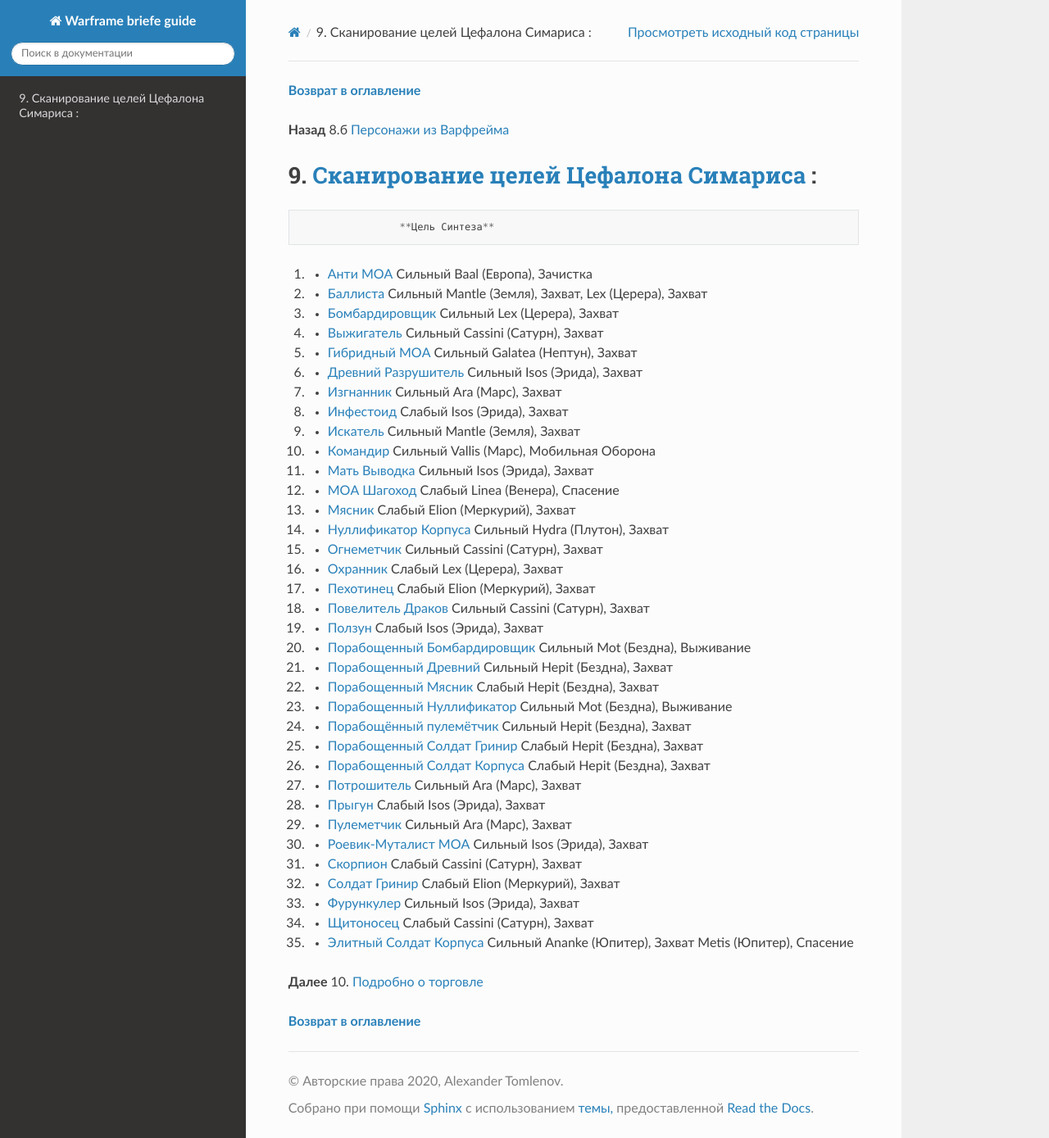
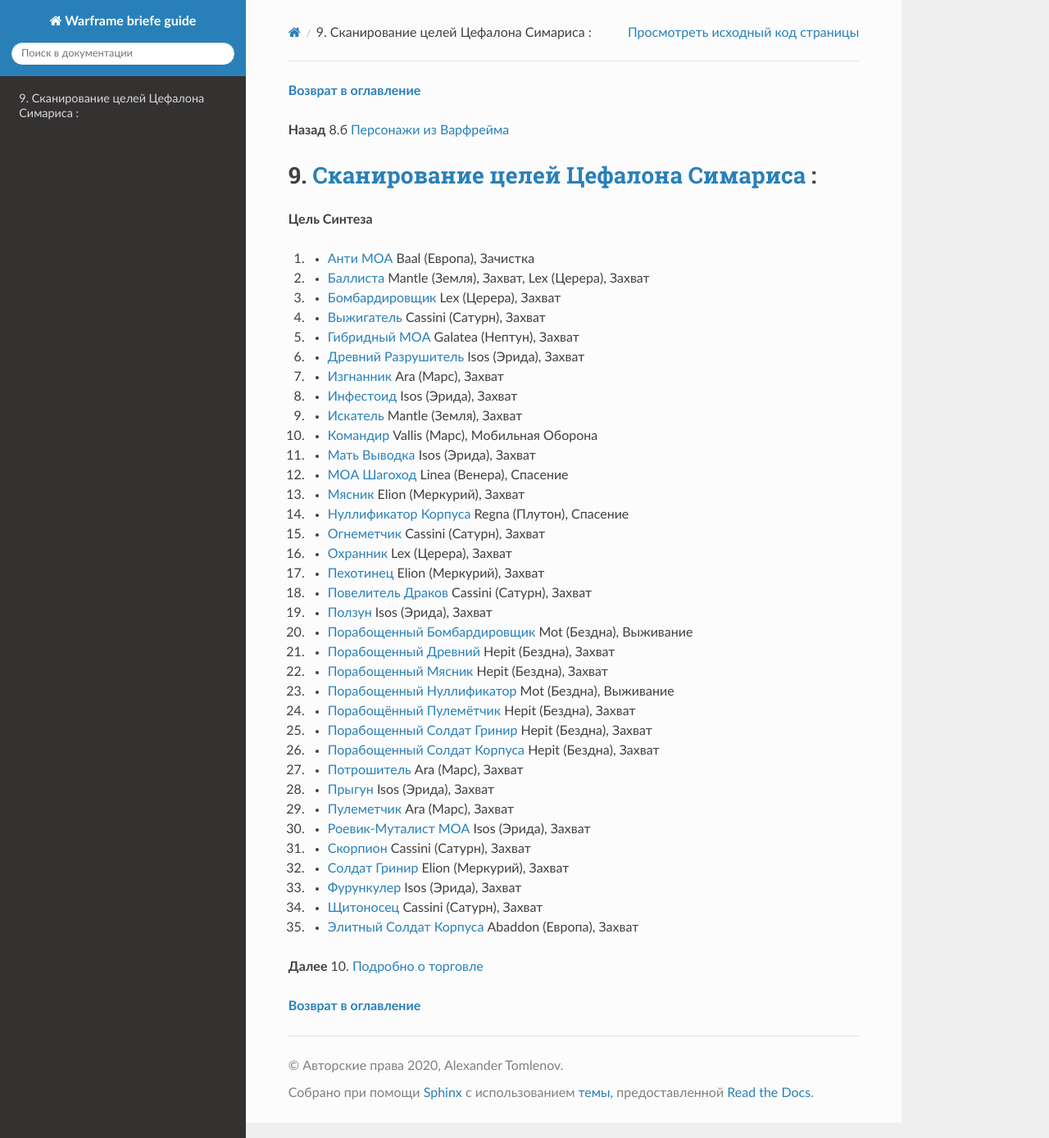
Before and after one commit to crackedmind/warframe-brief-guide, a Sphinx documentation site: the page built from source/09.md, in a window 1280 px wide and 1389 px high. Shown: the whole window at 82% size. Built offline with Sphinx 7.4.7 and the Read the Docs theme 2.0.0, drawn with Linux system fonts in a browser that asks for light colours.

Commit message:
Правка списка скана 9

```diff
--- a/source/09.md
+++ b/source/09.md
@@ -5,43 +5,43 @@
 
 ## 9. [Сканирование целей Цефалона Симариса](https://warframe.fandom.com/ru/wiki/%D0%A6%D0%B5%D0%BB%D1%8C_%D0%A1%D0%B8%D0%BD%D1%82%D0%B5%D0%B7%D0%B0#%D0%95%D0%B6%D0%B5%D0%B4%D0%BD%D0%B5%D0%B2%D0%BD%D0%B0%D1%8F%20%D0%BC%D0%B8%D1%81%D1%81%D0%B8%D1%8F) :
 
-			 **Цель Синтеза**
+ **Цель Синтеза**
 
-1. - [Анти МОА](https://warframe.fandom.com/ru/wiki/%D0%90%D0%BD%D1%82%D0%B8_%D0%9C%D0%9E%D0%90)				Сильный		Baal (Европа), Зачистка
-2. - [Баллиста](https://warframe.fandom.com/ru/wiki/%D0%91%D0%B0%D0%BB%D0%BB%D0%B8%D1%81%D1%82%D0%B0)				Сильный		Mantle (Земля), Захват, Lex (Церера), Захват
-3. - [Бомбардировщик](https://warframe.fandom.com/ru/wiki/%D0%91%D0%BE%D0%BC%D0%B1%D0%B0%D1%80%D0%B4%D0%B8%D1%80%D0%BE%D0%B2%D1%89%D0%B8%D0%BA)			Сильный		Lex (Церера), Захват
-4. - [Выжигатель](https://warframe.fandom.com/ru/wiki/%D0%92%D1%8B%D0%B6%D0%B8%D0%B3%D0%B0%D1%82%D0%B5%D0%BB%D1%8C)				Сильный		Cassini (Сатурн), Захват
-5. - [Гибридный МОА](https://warframe.fandom.com/ru/wiki/%D0%93%D0%B8%D0%B1%D1%80%D0%B8%D0%B4%D0%BD%D1%8B%D0%B9_%D0%9C%D0%9E%D0%90)			Сильный		Galatea (Нептун), Захват
-6. - [Древний Разрушитель](https://warframe.fandom.com/ru/wiki/%D0%94%D1%80%D0%B5%D0%B2%D0%BD%D0%B8%D0%B9_%D0%A0%D0%B0%D0%B7%D1%80%D1%83%D1%88%D0%B8%D1%82%D0%B5%D0%BB%D1%8C)		Сильный		Isos (Эрида), Захват
-7. - [Изгнанник](https://warframe.fandom.com/ru/wiki/%D0%98%D0%B7%D0%B3%D0%BD%D0%B0%D0%BD%D0%BD%D0%B8%D0%BA)				Сильный		Ara (Марс), Захват
-8. - [Инфестоид](https://warframe.fandom.com/ru/wiki/%D0%98%D0%BD%D1%84%D0%B5%D1%81%D1%82%D0%BE%D0%B8%D0%B4)				Слабый		Isos (Эрида), Захват
-9. - [Искатель](https://warframe.fandom.com/ru/wiki/%D0%98%D1%81%D0%BA%D0%B0%D1%82%D0%B5%D0%BB%D1%8C)				Сильный		Mantle (Земля), Захват
-10. - [Командир](https://warframe.fandom.com/ru/wiki/%D0%9A%D0%BE%D0%BC%D0%B0%D0%BD%D0%B4%D0%B8%D1%80)				Сильный		Vallis (Марс), Мобильная Оборона
-11. - [Мать Выводка](https://warframe.fandom.com/ru/wiki/%D0%9C%D0%B0%D1%82%D1%8C_%D0%B2%D1%8B%D0%B2%D0%BE%D0%B4%D0%BA%D0%B0)			Сильный		Isos (Эрида), Захват
-12. - [МОА Шагоход](https://warframe.fandom.com/ru/wiki/%D0%9C%D0%9E%D0%90_%D0%A8%D0%B0%D0%B3%D0%BE%D1%85%D0%BE%D0%B4)			Слабый		Linea (Венера), Спасение
-13. - [Мясник](https://warframe.fandom.com/ru/wiki/%D0%9C%D1%8F%D1%81%D0%BD%D0%B8%D0%BA)				Слабый		Elion (Меркурий), Захват
-14. - [Нуллификатор Корпуса](https://warframe.fandom.com/ru/wiki/%D0%9D%D1%83%D0%BB%D0%BB%D0%B8%D1%84%D0%B8%D0%BA%D0%B0%D1%82%D0%BE%D1%80_%D0%9A%D0%BE%D1%80%D0%BF%D1%83%D1%81%D0%B0)		Сильный		Hydra (Плутон), Захват
-15. - [Огнеметчик](https://warframe.fandom.com/ru/wiki/%D0%9E%D0%B3%D0%BD%D0%B5%D0%BC%D1%91%D1%82%D1%87%D0%B8%D0%BA)				Сильный		Cassini (Сатурн), Захват
-16. - [Охранник](https://warframe.fandom.com/ru/wiki/%D0%9E%D1%85%D1%80%D0%B0%D0%BD%D0%BD%D0%B8%D0%BA)				Слабый		Lex (Церера), Захват
-17. - [Пехотинец](https://warframe.fandom.com/ru/wiki/%D0%9F%D0%B5%D1%85%D0%BE%D1%82%D0%B8%D0%BD%D0%B5%D1%86)				Слабый		Elion (Меркурий), Захват
-18. - [Повелитель Драков](https://warframe.fandom.com/ru/wiki/%D0%9F%D0%BE%D0%B2%D0%B5%D0%BB%D0%B8%D1%82%D0%B5%D0%BB%D1%8C_%D0%94%D1%80%D0%B0%D0%BA%D0%BE%D0%B2)			Сильный		Cassini (Сатурн), Захват
-19. - [Ползун](https://warframe.fandom.com/ru/wiki/%D0%9F%D0%BE%D0%BB%D0%B7%D1%83%D0%BD)				Слабый		Isos (Эрида), Захват
-20. - [Порабощенный Бомбардировщик](https://warframe.fandom.com/ru/wiki/%D0%9F%D0%BE%D1%80%D0%B0%D0%B1%D0%BE%D1%89%D1%91%D0%BD%D0%BD%D1%8B%D0%B9_%D0%91%D0%BE%D0%BC%D0%B1%D0%B0%D1%80%D0%B4%D0%B8%D1%80%D0%BE%D0%B2%D1%89%D0%B8%D0%BA)	Сильный		Mot (Бездна), Выживание
-21. - [Порабощенный Древний](https://warframe.fandom.com/ru/wiki/%D0%9F%D0%BE%D1%80%D0%B0%D0%B1%D0%BE%D1%89%D1%91%D0%BD%D0%BD%D1%8B%D0%B9_%D0%94%D1%80%D0%B5%D0%B2%D0%BD%D0%B8%D0%B9)		Сильный		Hepit (Бездна), Захват
-22. - [Порабощенный Мясник](https://warframe.fandom.com/ru/wiki/%D0%9F%D0%BE%D1%80%D0%B0%D0%B1%D0%BE%D1%89%D1%91%D0%BD%D0%BD%D1%8B%D0%B9_%D0%9C%D1%8F%D1%81%D0%BD%D0%B8%D0%BA)		Слабый		Hepit (Бездна), Захват
-23. - [Порабощенный Нуллификатор](https://warframe.fandom.com/ru/wiki/%D0%9F%D0%BE%D1%80%D0%B0%D0%B1%D0%BE%D1%89%D1%91%D0%BD%D0%BD%D1%8B%D0%B9_%D0%9D%D1%83%D0%BB%D0%BB%D0%B8%D1%84%D0%B8%D0%BA%D0%B0%D1%82%D0%BE%D1%80)	Сильный		Mot (Бездна), Выживание
-24. - [Порабощённый пулемётчик](https://warframe.fandom.com/ru/wiki/%D0%9F%D0%BE%D1%80%D0%B0%D0%B1%D0%BE%D1%89%D1%91%D0%BD%D0%BD%D1%8B%D0%B9_%D0%9F%D1%83%D0%BB%D0%B5%D0%BC%D1%91%D1%82%D1%87%D0%B8%D0%BA)	Сильный		Hepit (Бездна), Захват
-25. - [Порабощенный Солдат Гринир](https://warframe.fandom.com/ru/wiki/%D0%9F%D0%BE%D1%80%D0%B0%D0%B1%D0%BE%D1%89%D1%91%D0%BD%D0%BD%D1%8B%D0%B9_%D0%A1%D0%BE%D0%BB%D0%B4%D0%B0%D1%82_%D0%93%D1%80%D0%B8%D0%BD%D0%B8%D1%80)	Слабый		Hepit (Бездна), Захват
-26. - [Порабощенный Солдат Корпуса](https://warframe.fandom.com/ru/wiki/%D0%9F%D0%BE%D1%80%D0%B0%D0%B1%D0%BE%D1%89%D1%91%D0%BD%D0%BD%D1%8B%D0%B9_%D0%A1%D0%BE%D0%BB%D0%B4%D0%B0%D1%82_%D0%9A%D0%BE%D1%80%D0%BF%D1%83%D1%81%D0%B0)	Слабый		Hepit (Бездна), Захват
-27. - [Потрошитель](https://warframe.fandom.com/ru/wiki/%D0%9F%D0%BE%D1%82%D1%80%D0%BE%D1%88%D0%B8%D1%82%D0%B5%D0%BB%D1%8C)			Сильный		Ara (Марс), Захват
-28. - [Прыгун](https://warframe.fandom.com/ru/wiki/%D0%9F%D1%80%D1%8B%D0%B3%D1%83%D0%BD)				Слабый		Isos (Эрида), Захват
-29. - [Пулеметчик](https://warframe.fandom.com/ru/wiki/%D0%A2%D1%8F%D0%B6%D1%91%D0%BB%D1%8B%D0%B9_%D0%9F%D1%83%D0%BB%D0%B5%D0%BC%D1%91%D1%82%D1%87%D0%B8%D0%BA)				Сильный		Ara (Марс), Захват
-30. - [Роевик-Муталист МОА](https://warframe.fandom.com/ru/wiki/%D0%A0%D0%BE%D0%B5%D0%B2%D0%B8%D0%BA-%D0%9C%D1%83%D1%82%D0%B0%D0%BB%D0%B8%D1%81%D1%82_%D0%9C%D0%9E%D0%90)			Сильный		Isos (Эрида), Захват
-31. - [Скорпион](https://warframe.fandom.com/ru/wiki/%D0%A1%D0%BA%D0%BE%D1%80%D0%BF%D0%B8%D0%BE%D0%BD)				Слабый		Cassini (Сатурн), Захват
-32. - [Солдат Гринир](https://warframe.fandom.com/ru/wiki/%D0%A1%D0%BE%D0%BB%D0%B4%D0%B0%D1%82_%D0%93%D1%80%D0%B8%D0%BD%D0%B8%D1%80)			Слабый		Elion (Меркурий), Захват
-33. - [Фурункулер](https://warframe.fandom.com/ru/wiki/%D0%A4%D1%83%D1%80%D1%83%D0%BD%D0%BA%D1%83%D0%BB%D0%B5%D1%80)				Сильный		Isos (Эрида), Захват
-34. - [Щитоносец](https://warframe.fandom.com/ru/wiki/%D0%A9%D0%B8%D1%82%D0%BE%D0%BD%D0%BE%D1%81%D0%B5%D1%86)				Слабый		Cassini (Сатурн), Захват
-35. - [Элитный Солдат Корпуса](https://warframe.fandom.com/ru/wiki/%D0%AD%D0%BB%D0%B8%D1%82%D0%BD%D1%8B%D0%B9_%D1%81%D0%BE%D0%BB%D0%B4%D0%B0%D1%82_%D0%9A%D0%BE%D1%80%D0%BF%D1%83%D1%81%D0%B0)		Сильный		Ananke (Юпитер), Захват                                    Metis (Юпитер), Спасение
+1. - [Анти МОА](https://warframe.fandom.com/ru/wiki/%D0%90%D0%BD%D1%82%D0%B8_%D0%9C%D0%9E%D0%90)						Baal (Европа), Зачистка
+2. - [Баллиста](https://warframe.fandom.com/ru/wiki/%D0%91%D0%B0%D0%BB%D0%BB%D0%B8%D1%81%D1%82%D0%B0)						Mantle (Земля), Захват, Lex (Церера), Захват
+3. - [Бомбардировщик](https://warframe.fandom.com/ru/wiki/%D0%91%D0%BE%D0%BC%D0%B1%D0%B0%D1%80%D0%B4%D0%B8%D1%80%D0%BE%D0%B2%D1%89%D0%B8%D0%BA)					Lex (Церера), Захват
+4. - [Выжигатель](https://warframe.fandom.com/ru/wiki/%D0%92%D1%8B%D0%B6%D0%B8%D0%B3%D0%B0%D1%82%D0%B5%D0%BB%D1%8C)						Cassini (Сатурн), Захват
+5. - [Гибридный МОА](https://warframe.fandom.com/ru/wiki/%D0%93%D0%B8%D0%B1%D1%80%D0%B8%D0%B4%D0%BD%D1%8B%D0%B9_%D0%9C%D0%9E%D0%90)					Galatea (Нептун), Захват
+6. - [Древний Разрушитель](https://warframe.fandom.com/ru/wiki/%D0%94%D1%80%D0%B5%D0%B2%D0%BD%D0%B8%D0%B9_%D0%A0%D0%B0%D0%B7%D1%80%D1%83%D1%88%D0%B8%D1%82%D0%B5%D0%BB%D1%8C)				Isos (Эрида), Захват
+7. - [Изгнанник](https://warframe.fandom.com/ru/wiki/%D0%98%D0%B7%D0%B3%D0%BD%D0%B0%D0%BD%D0%BD%D0%B8%D0%BA)						Ara (Марс), Захват
+8. - [Инфестоид](https://warframe.fandom.com/ru/wiki/%D0%98%D0%BD%D1%84%D0%B5%D1%81%D1%82%D0%BE%D0%B8%D0%B4)						Isos (Эрида), Захват
+9. - [Искатель](https://warframe.fandom.com/ru/wiki/%D0%98%D1%81%D0%BA%D0%B0%D1%82%D0%B5%D0%BB%D1%8C)						Mantle (Земля), Захват
+10. - [Командир](https://warframe.fandom.com/ru/wiki/%D0%9A%D0%BE%D0%BC%D0%B0%D0%BD%D0%B4%D0%B8%D1%80)						Vallis (Марс), Мобильная Оборона
+11. - [Мать Выводка](https://warframe.fandom.com/ru/wiki/%D0%9C%D0%B0%D1%82%D1%8C_%D0%B2%D1%8B%D0%B2%D0%BE%D0%B4%D0%BA%D0%B0)					Isos (Эрида), Захват
+12. - [МОА Шагоход](https://warframe.fandom.com/ru/wiki/%D0%9C%D0%9E%D0%90_%D0%A8%D0%B0%D0%B3%D0%BE%D1%85%D0%BE%D0%B4)					Linea (Венера), Спасение
+13. - [Мясник](https://warframe.fandom.com/ru/wiki/%D0%9C%D1%8F%D1%81%D0%BD%D0%B8%D0%BA)						Elion (Меркурий), Захват
+14. - [Нуллификатор Корпуса](https://warframe.fandom.com/ru/wiki/%D0%9D%D1%83%D0%BB%D0%BB%D0%B8%D1%84%D0%B8%D0%BA%D0%B0%D1%82%D0%BE%D1%80_%D0%9A%D0%BE%D1%80%D0%BF%D1%83%D1%81%D0%B0)				Regna (Плутон), Спасение
+15. - [Огнеметчик](https://warframe.fandom.com/ru/wiki/%D0%9E%D0%B3%D0%BD%D0%B5%D0%BC%D1%91%D1%82%D1%87%D0%B8%D0%BA)						Cassini (Сатурн), Захват
+16. - [Охранник](https://warframe.fandom.com/ru/wiki/%D0%9E%D1%85%D1%80%D0%B0%D0%BD%D0%BD%D0%B8%D0%BA)						Lex (Церера), Захват
+17. - [Пехотинец](https://warframe.fandom.com/ru/wiki/%D0%9F%D0%B5%D1%85%D0%BE%D1%82%D0%B8%D0%BD%D0%B5%D1%86)						Elion (Меркурий), Захват
+18. - [Повелитель Драков](https://warframe.fandom.com/ru/wiki/%D0%9F%D0%BE%D0%B2%D0%B5%D0%BB%D0%B8%D1%82%D0%B5%D0%BB%D1%8C_%D0%94%D1%80%D0%B0%D0%BA%D0%BE%D0%B2)					Cassini (Сатурн), Захват
+19. - [Ползун](https://warframe.fandom.com/ru/wiki/%D0%9F%D0%BE%D0%BB%D0%B7%D1%83%D0%BD)						Isos (Эрида), Захват
+20. - [Порабощенный Бомбардировщик](https://warframe.fandom.com/ru/wiki/%D0%9F%D0%BE%D1%80%D0%B0%D0%B1%D0%BE%D1%89%D1%91%D0%BD%D0%BD%D1%8B%D0%B9_%D0%91%D0%BE%D0%BC%D0%B1%D0%B0%D1%80%D0%B4%D0%B8%D1%80%D0%BE%D0%B2%D1%89%D0%B8%D0%BA)			Mot (Бездна), Выживание
+21. - [Порабощенный Древний](https://warframe.fandom.com/ru/wiki/%D0%9F%D0%BE%D1%80%D0%B0%D0%B1%D0%BE%D1%89%D1%91%D0%BD%D0%BD%D1%8B%D0%B9_%D0%94%D1%80%D0%B5%D0%B2%D0%BD%D0%B8%D0%B9)				Hepit (Бездна), Захват
+22. - [Порабощенный Мясник](https://warframe.fandom.com/ru/wiki/%D0%9F%D0%BE%D1%80%D0%B0%D0%B1%D0%BE%D1%89%D1%91%D0%BD%D0%BD%D1%8B%D0%B9_%D0%9C%D1%8F%D1%81%D0%BD%D0%B8%D0%BA)				Hepit (Бездна), Захват
+23. - [Порабощенный Нуллификатор](https://warframe.fandom.com/ru/wiki/%D0%9F%D0%BE%D1%80%D0%B0%D0%B1%D0%BE%D1%89%D1%91%D0%BD%D0%BD%D1%8B%D0%B9_%D0%9D%D1%83%D0%BB%D0%BB%D0%B8%D1%84%D0%B8%D0%BA%D0%B0%D1%82%D0%BE%D1%80)			Mot (Бездна), Выживание
+24. - [Порабощённый Пулемётчик](https://warframe.fandom.com/ru/wiki/%D0%9F%D0%BE%D1%80%D0%B0%D0%B1%D0%BE%D1%89%D1%91%D0%BD%D0%BD%D1%8B%D0%B9_%D0%9F%D1%83%D0%BB%D0%B5%D0%BC%D1%91%D1%82%D1%87%D0%B8%D0%BA)			Hepit (Бездна), Захват
+25. - [Порабощенный Солдат Гринир](https://warframe.fandom.com/ru/wiki/%D0%9F%D0%BE%D1%80%D0%B0%D0%B1%D0%BE%D1%89%D1%91%D0%BD%D0%BD%D1%8B%D0%B9_%D0%A1%D0%BE%D0%BB%D0%B4%D0%B0%D1%82_%D0%93%D1%80%D0%B8%D0%BD%D0%B8%D1%80)			Hepit (Бездна), Захват
+26. - [Порабощенный Солдат Корпуса](https://warframe.fandom.com/ru/wiki/%D0%9F%D0%BE%D1%80%D0%B0%D0%B1%D0%BE%D1%89%D1%91%D0%BD%D0%BD%D1%8B%D0%B9_%D0%A1%D0%BE%D0%BB%D0%B4%D0%B0%D1%82_%D0%9A%D0%BE%D1%80%D0%BF%D1%83%D1%81%D0%B0)			Hepit (Бездна), Захват
+27. - [Потрошитель](https://warframe.fandom.com/ru/wiki/%D0%9F%D0%BE%D1%82%D1%80%D0%BE%D1%88%D0%B8%D1%82%D0%B5%D0%BB%D1%8C)					Ara (Марс), Захват
+28. - [Прыгун](https://warframe.fandom.com/ru/wiki/%D0%9F%D1%80%D1%8B%D0%B3%D1%83%D0%BD)						Isos (Эрида), Захват
+29. - [Пулеметчик](https://warframe.fandom.com/ru/wiki/%D0%A2%D1%8F%D0%B6%D1%91%D0%BB%D1%8B%D0%B9_%D0%9F%D1%83%D0%BB%D0%B5%D0%BC%D1%91%D1%82%D1%87%D0%B8%D0%BA)						Ara (Марс), Захват
+30. - [Роевик-Муталист МОА](https://warframe.fandom.com/ru/wiki/%D0%A0%D0%BE%D0%B5%D0%B2%D0%B8%D0%BA-%D0%9C%D1%83%D1%82%D0%B0%D0%BB%D0%B8%D1%81%D1%82_%D0%9C%D0%9E%D0%90)					Isos (Эрида), Захват
+31. - [Скорпион](https://warframe.fandom.com/ru/wiki/%D0%A1%D0%BA%D0%BE%D1%80%D0%BF%D0%B8%D0%BE%D0%BD)						Cassini (Сатурн), Захват
+32. - [Солдат Гринир](https://warframe.fandom.com/ru/wiki/%D0%A1%D0%BE%D0%BB%D0%B4%D0%B0%D1%82_%D0%93%D1%80%D0%B8%D0%BD%D0%B8%D1%80)					Elion (Меркурий), Захват
+33. - [Фурункулер](https://warframe.fandom.com/ru/wiki/%D0%A4%D1%83%D1%80%D1%83%D0%BD%D0%BA%D1%83%D0%BB%D0%B5%D1%80)						Isos (Эрида), Захват
+34. - [Щитоносец](https://warframe.fandom.com/ru/wiki/%D0%A9%D0%B8%D1%82%D0%BE%D0%BD%D0%BE%D1%81%D0%B5%D1%86)						Cassini (Сатурн), Захват
+35. - [Элитный Солдат Корпуса](https://warframe.fandom.com/ru/wiki/%D0%AD%D0%BB%D0%B8%D1%82%D0%BD%D1%8B%D0%B9_%D1%81%D0%BE%D0%BB%D0%B4%D0%B0%D1%82_%D0%9A%D0%BE%D1%80%D0%BF%D1%83%D1%81%D0%B0)				Abaddon (Европа), Захват
 
 
 
```
